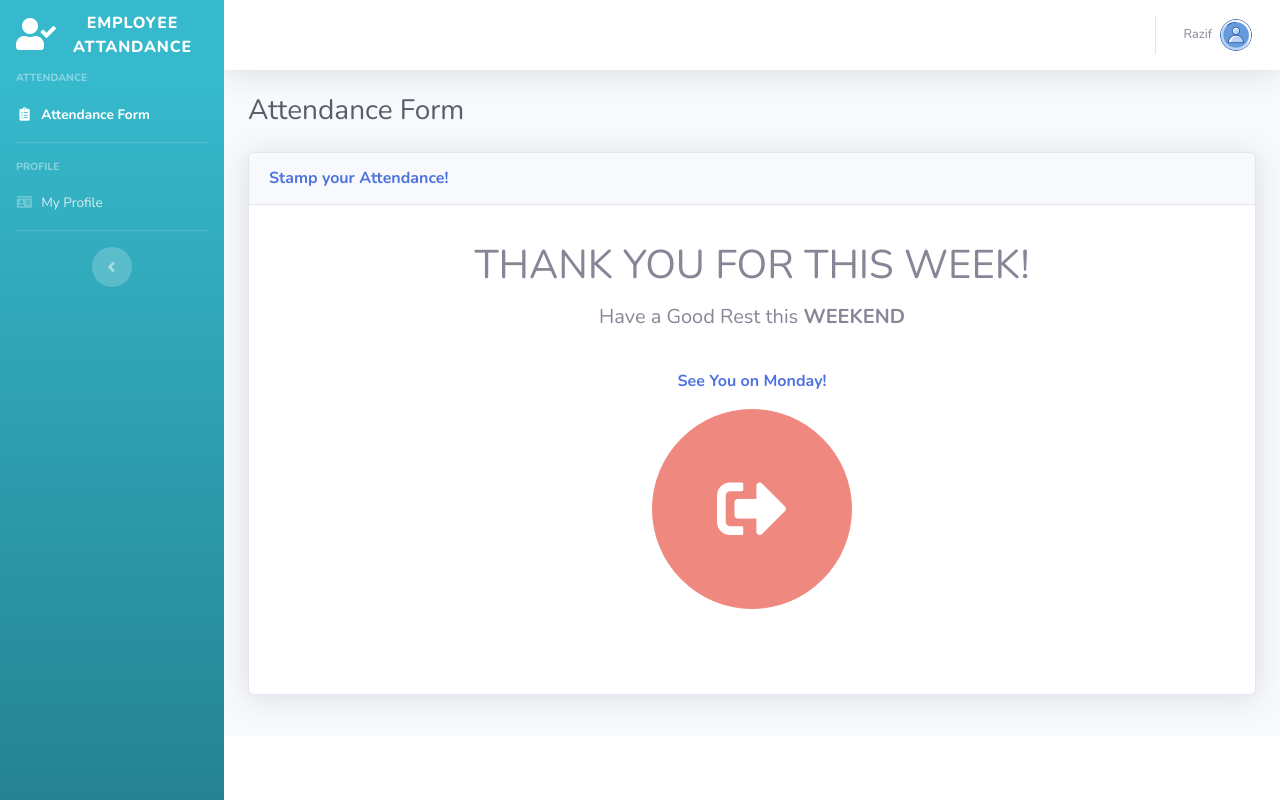
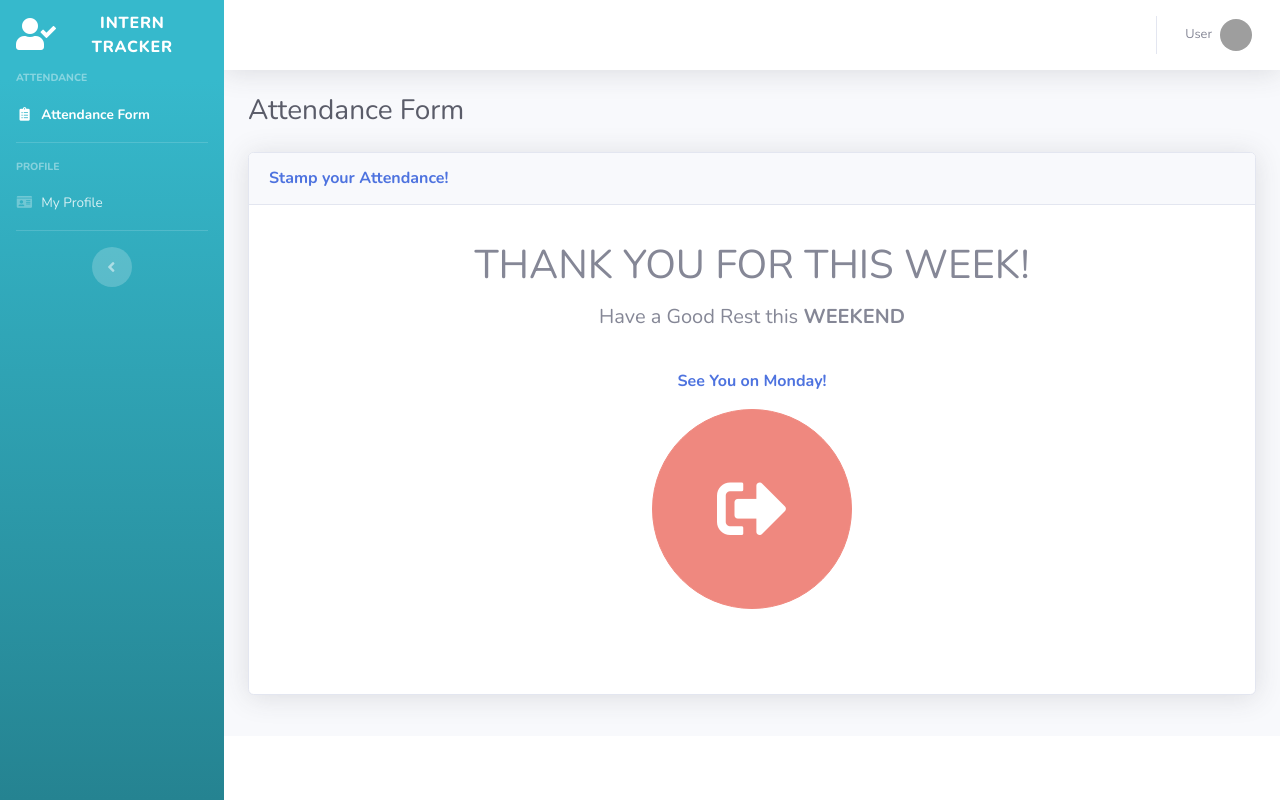
Before and after one commit to snrahmadini/in_track, a CodeIgniter app: page /in_track/attendance in a window 1280 px wide. Run offline with CodeIgniter, Linux system fonts and the light colour scheme; a user stored in the database is signed in; data comes from the database, SQL or seed files in the repository; both versions use the stored data as it was after the commit; data that the repository does not hold is empty; grey boxes are pictures that could not be loaded.

Commit message:
change employee to intern

```diff
--- a/application/config/database.php
+++ b/application/config/database.php
@@ -78,7 +78,7 @@
 	'hostname' => 'localhost',
 	'username' => 'root',
 	'password' => '',
-	'database' => 'sipena',
+	'database' => 'intrack',
 	'dbdriver' => 'mysqli',
 	'dbprefix' => '',
 	'pconnect' => FALSE,
--- a/application/controllers/Admin.php
+++ b/application/controllers/Admin.php
@@ -19,7 +19,7 @@
   // Dashboard
   public function index()
   {
-    $dquery = "SELECT division_id AS d_id, COUNT(employee_id) AS qty FROM employee_division GROUP BY d_id";
+    $dquery = "SELECT division_id AS d_id, COUNT(intern_id) AS qty FROM intern_division GROUP BY d_id";
     $d['d_list'] = $this->db->query($dquery)->result_array();
     // Dashboard
     $d['title'] = 'Dashboard';
--- a/application/controllers/Attendance.php
+++ b/application/controllers/Attendance.php
@@ -47,7 +47,7 @@
 
 
           $username = $this->session->userdata['username'];
-          $employee_id = $d['account']['id'];
+          $intern_id = $d['account']['id'];
           $division_id = $d['account']['division_id'];
           $iTime = time();
           $notes = $this->input->post('notes');
@@ -74,7 +74,7 @@
               $image = $this->upload->data('file_name');
               $value = [
                 'username' => $username,
-                'employee_id' => $employee_id,
+                'intern_id' => $intern_id,
                 'division_id' => $division_id,
                 'in_time' => $iTime,
                 'notes' => $notes,
@@ -93,7 +93,7 @@
             }
             $value = [
               'username' => $username,
-              'employee_id' => $employee_id,
+              'intern_id' => $intern_id,
               'division_id' => $division_id,
               'in_time' => $iTime,
               'notes' => $notes,
@@ -141,7 +141,7 @@
     $username = $this->session->userdata['username'];
     $today = date('Y-m-d', time());
     $querySelect = "SELECT  attendance.username AS `username`,
-                            attendance.employee_id AS `employee_id`,
+                            attendance.intern_id AS `intern_id`,
                             attendance.in_time AS `in_time`
                       FROM  `attendance`
                      WHERE  `username` = '$username'
--- a/application/controllers/Profile.php
+++ b/application/controllers/Profile.php
@@ -12,7 +12,7 @@
   public function index()
   {
     $data['title'] = 'My Profile';
-    $data['account'] = $this->Public_model->getAllEmployeeData($this->session->userdata['username']);
+    $data['account'] = $this->Public_model->getAllInternData($this->session->userdata['username']);
 
     $this->load->view('templates/header', $data);
     $this->load->view('templates/sidebar');
--- a/application/models/Admin_model.php
+++ b/application/models/Admin_model.php
@@ -6,21 +6,21 @@
   public function getAdmin($username)
   {
     $account = $this->db->get_where('users', ['username' => $username])->row_array();
-    $e_id = $account['employee_id'];
-    $query = "SELECT  employee.id AS `id`,
-                      employee.name AS `name`,
-                      employee.gender AS `gender`,
-                      employee.image AS `image`,
-                      employee.birth_date AS `birth_date`,
-                      employee.hire_date AS `hire_date`
-                FROM  employee
-               WHERE `employee`.`id` = '$e_id'";
+    $e_id = $account['intern_id'];
+    $query = "SELECT  intern.id AS `id`,
+                      intern.name AS `name`,
+                      intern.gender AS `gender`,
+                      intern.image AS `image`,
+                      intern.birth_date AS `birth_date`,
+                      intern.hire_date AS `hire_date`
+                FROM  intern
+               WHERE `intern`.`id` = '$e_id'";
     return $this->db->query($query)->row_array();
   }
   public function getDataForDashboard()
   {
-    $d['employee'] = $this->db->get('employee')->result_array();
-    $d['c_employee'] = $this->db->get('employee')->num_rows();
+    $d['intern'] = $this->db->get('intern')->result_array();
+    $d['c_intern'] = $this->db->get('intern')->num_rows();
     $d['division'] = $this->db->get('division')->result_array();
     $d['c_division'] = $this->db->get('division')->num_rows();
     $d['users'] = $this->db->get('users')->result_array();
@@ -33,30 +33,30 @@
   {
     $query = "SELECT  division.name AS d_name,
                       division.id AS d_id,
-                      COUNT(employee_division.employee_id) AS d_quantity
+                      COUNT(intern_division.intern_id) AS d_quantity
                 FROM  division
-                JOIN  employee_division
-                  ON  division.id = employee_division.division_id
+                JOIN  intern_division
+                  ON  division.id = intern_division.division_id
             GROUP BY  d_name
     ";
     return $this->db->query($query)->result_array();
   }
 
-  public function getDepartmentEmployees($d_id)
+  public function getDepartmentInterns($d_id)
   {
-    $query = "SELECT  employee_division.employee_id AS e_id,
-                      employee.name AS e_name,
-                      employee.image AS e_image,
-                      employee.hire_date AS e_hdate
-                FROM  employee_division
-          INNER JOIN  employee
-                  ON  employee_division.employee_id = employee.id
-               WHERE  employee_division.division_id = '$d_id'
+    $query = "SELECT  intern_division.intern_id AS e_id,
+                      intern.name AS e_name,
+                      intern.image AS e_image,
+                      intern.hire_date AS e_hdate
+                FROM  intern_division
+          INNER JOIN  intern
+                  ON  intern_division.intern_id = intern.id
+               WHERE  intern_division.division_id = '$d_id'
     ";
     return $this->db->query($query)->result_array();
   }
 
-  public function getEmployeeStatsbyCurrent($e_id)
+  public function getInternStatsbyCurrent($e_id)
   {
     $year = date('Y', time());
     $month = date('m', time());
@@ -65,7 +65,7 @@
                       in_status AS `status`,
                       lack_of AS `lack_of`
                 FROM  attendance
-                WHERE  employee_id = $e_id
+                WHERE  intern_id = $e_id
                   AND  YEAR(FROM_UNIXTIME(in_time)) = $year
                   AND  MONTH(FROM_UNIXTIME(in_time)) = $month
             ORDER BY  `date` ASC";
--- a/application/models/Public_model.php
+++ b/application/models/Public_model.php
@@ -6,63 +6,63 @@
   public function getAccount($username)
   {
     $account = $this->db->get_where('users', ['username' => $username])->row_array();
-    $e_id = $account['employee_id'];
-    $query = "SELECT  employee.id AS `id`,
-                      employee.name AS `name`,
-                      employee.gender AS `gender`,
-                      employee.image AS `image`,
-                      employee.birth_date AS `birth_date`,
-                      employee.hire_date AS `hire_date`,
+    $e_id = $account['intern_id'];
+    $query = "SELECT  intern.id AS `id`,
+                      intern.name AS `name`,
+                      intern.gender AS `gender`,
+                      intern.image AS `image`,
+                      intern.birth_date AS `birth_date`,
+                      intern.hire_date AS `hire_date`,
                       division.id AS `division_id`
-                FROM  employee
-          INNER JOIN  employee_division ON employee.id = employee_division.employee_id
-          INNER JOIN  division ON employee_division.division_id = division.id
-               WHERE `employee`.`id` = '$e_id'";
+                FROM  intern
+          INNER JOIN  intern_division ON intern.id = intern_division.intern_id
+          INNER JOIN  division ON intern_division.division_id = division.id
+               WHERE `intern`.`id` = '$e_id'";
     return $this->db->query($query)->row_array();
   }
 
   public function get_attendance($start, $end, $dept)
   {
     $query = "SELECT  attendance.in_time AS date,
-                      employee.name AS name,
+                      intern.name AS name,
                       attendance.notes AS notes,
                       attendance.image AS image,
                       attendance.lack_of AS lack_of,
                       attendance.in_status AS in_status,
                       attendance.out_time AS out_time,
                       attendance.out_status AS out_status,
-                      attendance.employee_id AS e_id
+                      attendance.intern_id AS e_id
                 FROM  attendance
-          INNER JOIN  employee_division
-                  ON  attendance.employee_id = employee_division.employee_id
-          INNER JOIN  employee
-                  ON  attendance.employee_id = employee.id
-                WHERE  employee_division.division_id = '$dept'
+          INNER JOIN  intern_division
+                  ON  attendance.intern_id = intern_division.intern_id
+          INNER JOIN  intern
+                  ON  attendance.intern_id = intern.id
+                WHERE  intern_division.division_id = '$dept'
                   AND  (DATE(FROM_UNIXTIME(in_time)) BETWEEN '$start' AND '$end')
             ORDER BY  `date` ASC";
 
     return $this->db->query($query)->result_array();
   }
 
-  public function getAllEmployeeData($username)
+  public function getAllInternData($username)
   {
-    // get employee id from users table
+    // get intern id from users table
     $data = $this->db->get_where('users', ['username' => $username])->row_array();
-    $e_id = $data['employee_id'];
+    $e_id = $data['intern_id'];
 
     // Join Query
-    $query = "SELECT  employee.id AS `id`,
-                      employee.name AS `name`,
-                      employee.gender AS `gender`,
-                      employee.image AS `image`,
-                      employee.birth_date AS `birth_date`,
-                      employee.hire_date AS `hire_date`,
+    $query = "SELECT  intern.id AS `id`,
+                      intern.name AS `name`,
+                      intern.gender AS `gender`,
+                      intern.image AS `image`,
+                      intern.birth_date AS `birth_date`,
+                      intern.hire_date AS `hire_date`,
                       division.name AS `division`
-                FROM  employee
-          INNER JOIN  employee_division ON employee.id = employee_division.employee_id
-          INNER JOIN  division ON employee_division.division_id = division.id
-               WHERE `employee`.`id` = $e_id";
-    // get employee data from employee table using employee id and return the row
+                FROM  intern
+          INNER JOIN  intern_division ON intern.id = intern_division.intern_id
+          INNER JOIN  division ON intern_division.division_id = division.id
+               WHERE `intern`.`id` = $e_id";
+    // get intern data from intern table using intern id and return the row
     return $this->db->query($query)->row_array();
   }
 }
--- a/application/views/admin/index.php
+++ b/application/views/admin/index.php
@@ -44,8 +44,8 @@
                <div class="card-body">
                  <div class="row no-gutters align-items-center">
                    <div class="col mr-2">
-                     <div class="text-xs font-weight-bold text-success text-uppercase mb-1">Employees</div>
-                     <div class="h5 mb-0 font-weight-bold text-gray-800"><?= $display['c_employee']; ?> Employees</div>
+                     <div class="text-xs font-weight-bold text-success text-uppercase mb-1">Interns</div>
+                     <div class="h5 mb-0 font-weight-bold text-gray-800"><?= $display['c_intern']; ?> Interns</div>
                    </div>
                    <div class="col-auto">
                      <i class="fas fa-id-badge fa-2x text-gray-300"></i>
--- a/application/views/attendance/index.php
+++ b/application/views/attendance/index.php
@@ -64,7 +64,7 @@
                          <?= form_close() ?>
                        <?php else : ?>
                          <h3 class="text-center my-3">THANK YOU FOR TODAY</h3>
-                         <h6 class="card-title text-center mb-4 px-4">The world of business survives less on leadership skills and more on the commitment and dedication of passionate employees like you.<br>Thank you for your hard work.</h6>
+                         <h6 class="card-title text-center mb-4 px-4">The world of business survives less on leadership skills and more on the commitment and dedication of passionate interns like you.<br>Thank you for your hard work.</h6>
                          <?php if ($disable == false) : ?>
                            <b><p class="text-center text-primary pt-3">Check Out!</p></b>
                            <div class="row">
--- a/application/views/auth/index.php
+++ b/application/views/auth/index.php
@@ -12,7 +12,7 @@
             <div class="col-lg">
               <div class="p-5">
                 <div class="text-center">
-                  <h1 class="h4 text-gray-900 mb-4">Employee Attendance System</h1>
+                  <h1 class="h4 text-gray-900 mb-4">Intern Tracker System</h1>
                   <hr>
                 </div>
                 <?= $this->session->flashdata('message'); ?>
--- a/application/views/master/users/index.php
+++ b/application/views/master/users/index.php
@@ -22,7 +22,7 @@
                     <tr>
                       <th>#</th>
                       <th>EmpID</th>
-                      <th>Employee</th>
+                      <th>Intern</th>
                       <th>Dept.ID</th>
                       <th>Username</th>
                       <th>Actions</th>
--- a/application/views/profile/index.php
+++ b/application/views/profile/index.php
@@ -20,7 +20,7 @@
       <table class="table">
         <tbody>
           <tr>
-            <th scope="row">Employee ID</th>
+            <th scope="row">Intern ID</th>
             <td>: <?= $account['id']; ?></td>
           </tr>
           <tr>
--- a/application/views/report/print.php
+++ b/application/views/report/print.php
@@ -16,7 +16,7 @@
   <div class="container border">
     <div class="row mb-2">
       <div class="col">
-        <h2 class="text-center">Employee Attendance Report</h2>
+        <h2 class="text-center">Intern Tracker Report</h2>
       </div>
     </div>
     <div class="row mb-3">
--- a/application/views/templates/sidebar.php
+++ b/application/views/templates/sidebar.php
@@ -6,7 +6,7 @@
         <div class="sidebar-brand-icon">
           <i class="fas fa-user-check"></i>
         </div>
-        <div class="sidebar-brand-text mx-3">Employee Attandance</div>
+        <div class="sidebar-brand-text mx-3">Intern Tracker</div>
       </a>
 
 
```
Also changed, not shown: DATABASE FILE/intrack_db.sql (added, +406 -0 lines), application/controllers/Master.php (+53 -53 lines), application/views/master/intern/a_intern.php (renamed from application/views/master/employee/a_employee.php, +8 -8 lines), application/views/master/intern/e_intern.php (renamed from application/views/master/employee/e_employee.php, +16 -16 lines), application/views/master/intern/index.php (renamed from application/views/master/employee/index.php, +7 -7 lines).
